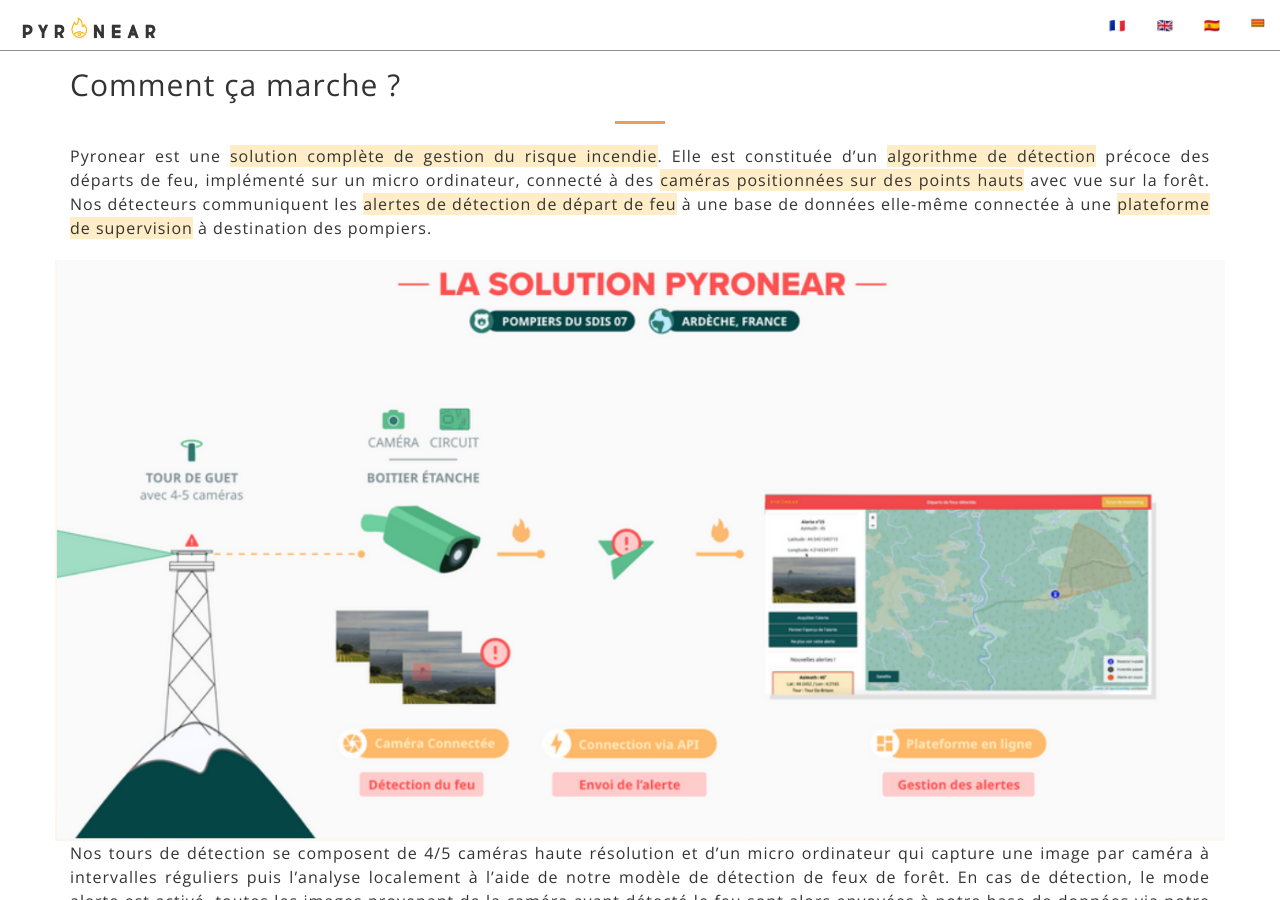
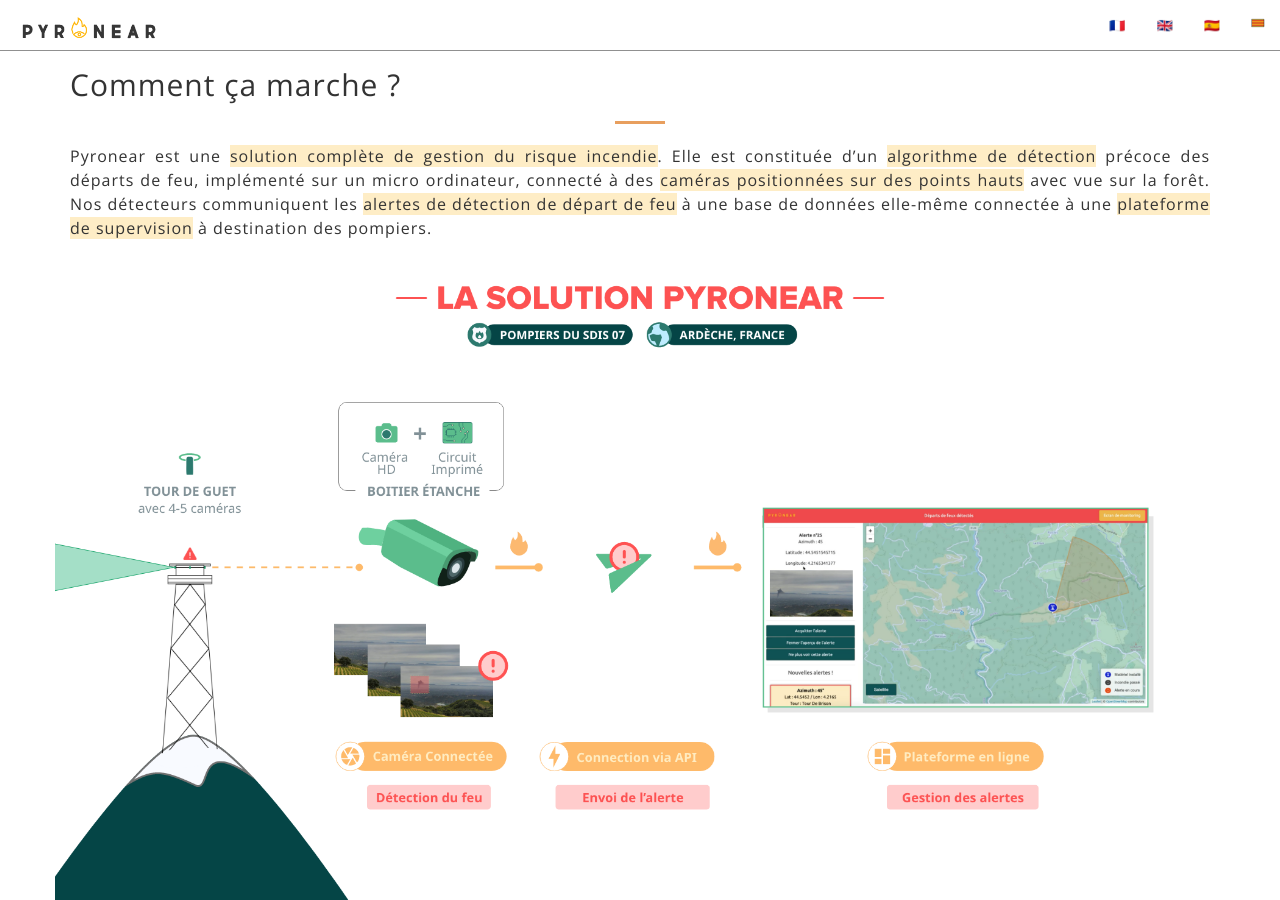
Before and after one commit to pyronear/pyronear.github.io, a Jekyll site: the page built from index.html, in a window 1280 px wide and 900 px high, scrolled down 2260 px. Built offline with Jekyll 4.4.1, drawn with Linux system fonts in a browser that asks for light colours.

Commit message:
feat: add English version of the system diagram (#81)
* Diagram Quality & Language Update

Replaced old diagram into better quality diagram and added ENG version - to be added in code still

* EN diagram display in EN website

Updated reference to diagram image in EN website config

* ENG Diagram Default Display

Added the ref to ENG diagram for all other languages that are not french to have it as default language (while waiting for further translation)

* Fixed a bad reference in the catalan version

* Added DS_Store to gitignore

* Delete DS_Store

* Reduced Image Size

Reduced diagram images by about 50% to keep under 500kb threshold

* Delete img/.DS_Store

* Delete .DS_Store

```diff
--- a/_config.yml
+++ b/_config.yml
@@ -323,7 +323,7 @@
     steps:
       title: "How does it work?"
       text1: "Pyronear is a <b>complete fire risk management solution</b>. It consists of an <b>early wildfire detection algorithm</b>, implemented on a microcomputer, connected to <b>cameras positioned on high spots</b> with a view on the forest. Our detectors communicate <b>fire alerts<b> to a database that is connected to a <b>supervision platform</b> for the fire department."
-      image_src_1: "/img/solution.png"
+      image_src_1: "/img/solution - ENG.png"
       text2: "Our detection towers consist of 4/5 high resolution cameras and a micro computer. We capture one image per camera at regular intervals and then analyze it locally using our wildfire detection model. In case of detection, the alert mode is activated, all the images coming from the camera having detected the fire are then sent to our database via our api, the communication protocol we have developed."
       image_src_2: "/img/model.png"
 
@@ -487,7 +487,7 @@
     steps:
       title: "Com funciona ?"
       text1: "Pyronear és un <b>solució completa de gestió del risc d'incendi</b>. Consta d'un <b>algorisme de detecció precoç d'incendis forestals</b>, implementat en un microordinador, connectat a <b>càmeres col·locades en punts alts</b> amb vistes al bosc. Els nostres detectors es comuniquen <b>alertes d'incendi<b> a una base de dades connectada a <b>plataforma de supervisió</b> per al cos de bombers."
-      image_src_1: "/img/solution.png"
+      image_src_1: "/img/solution - ENG.png"
       text2: "Les nostres torres de detecció estan formades per 4/5 càmeres d'alta resolució i un micro ordinador. Capturem una imatge per càmera a intervals regulars i després l'analitzem localment mitjançant el nostre model de detecció d'incendis forestals. En cas de detecció, s'activa el mode d'alerta, totes les imatges procedents de la càmera després d'haver detectat l'incendi s'envien a la nostra base de dades a través de la nostra API, el protocol de comunicació que hem desenvolupat."
       image_src_2: "/img/model.png"
 
@@ -650,7 +650,7 @@
     steps:
       title: "Como funciona ?"
       text1: "Pironear es un <b>solución completa de gestión de riesgos de incendio</b>. consiste en un <b>early algoritmo de detección de incendios forestales</b>, implementado en una microcomputadora, conectada a <b>cámaras colocadas en puntos altos</b> con vista al bosque. Nuestros detectores se comunican <b>alertas de incendios<b> a una base de datos que está conectada a un <b>plataforma de supervisión</b> para el cuerpo de bomberos."
-      image_src_1: "/img/solution.png"
+      image_src_1: "/img/solution - ENG.png"
       text2: "Nuestras torres de detección consisten en 4/5 cámaras de alta resolución y una microcomputadora. Capturamos una imagen por cámara a intervalos regulares y luego la analizamos localmente usando nuestro modelo de detección de incendios forestales. En caso de detección, se activa el modo de alerta, todas las imágenes provenientes de la cámara que detectó el incendio se envían a nuestra base de datos a través de nuestra api, el protocolo de comunicación que hemos desarrollado."
       image_src_2: "/img/model.png"
 
```
Also changed, not shown: img/solution - ENG.png (added), img/solution.png, 1 other file.
